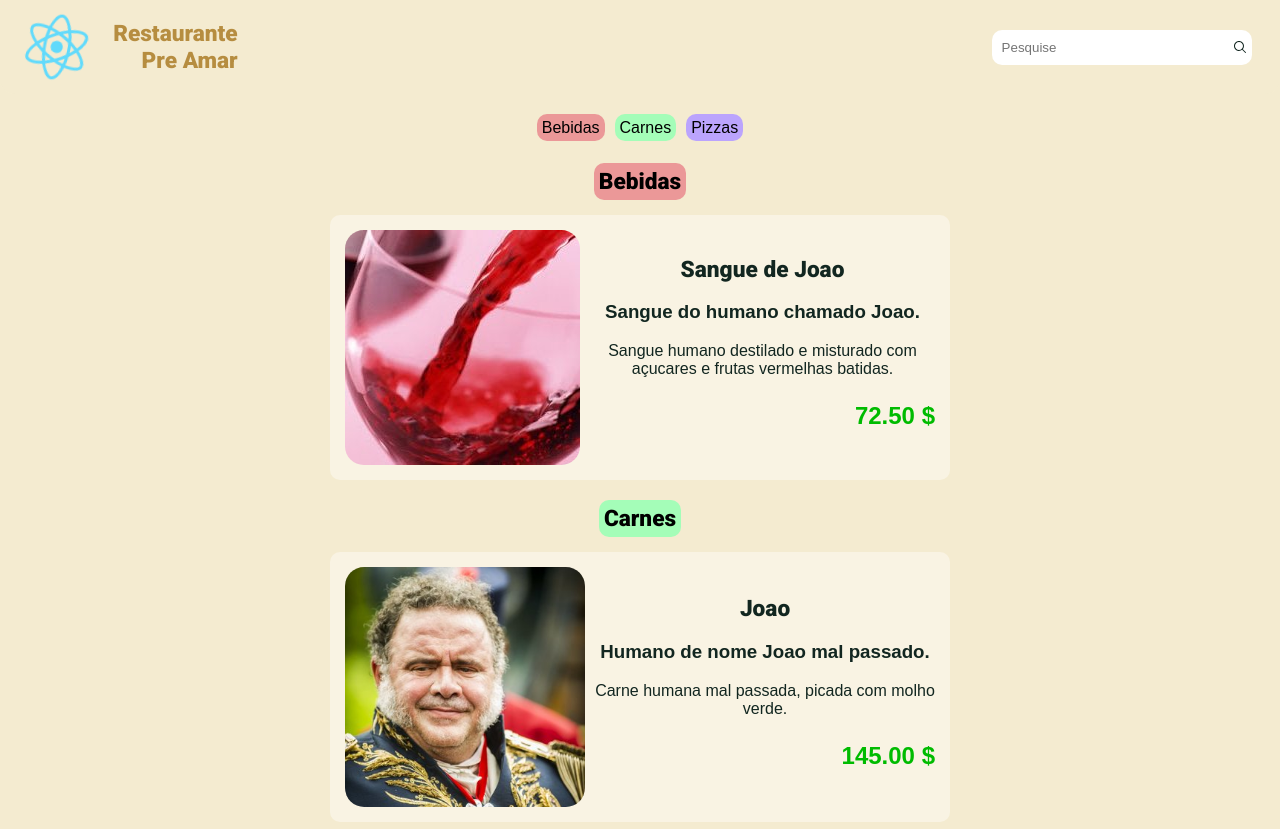
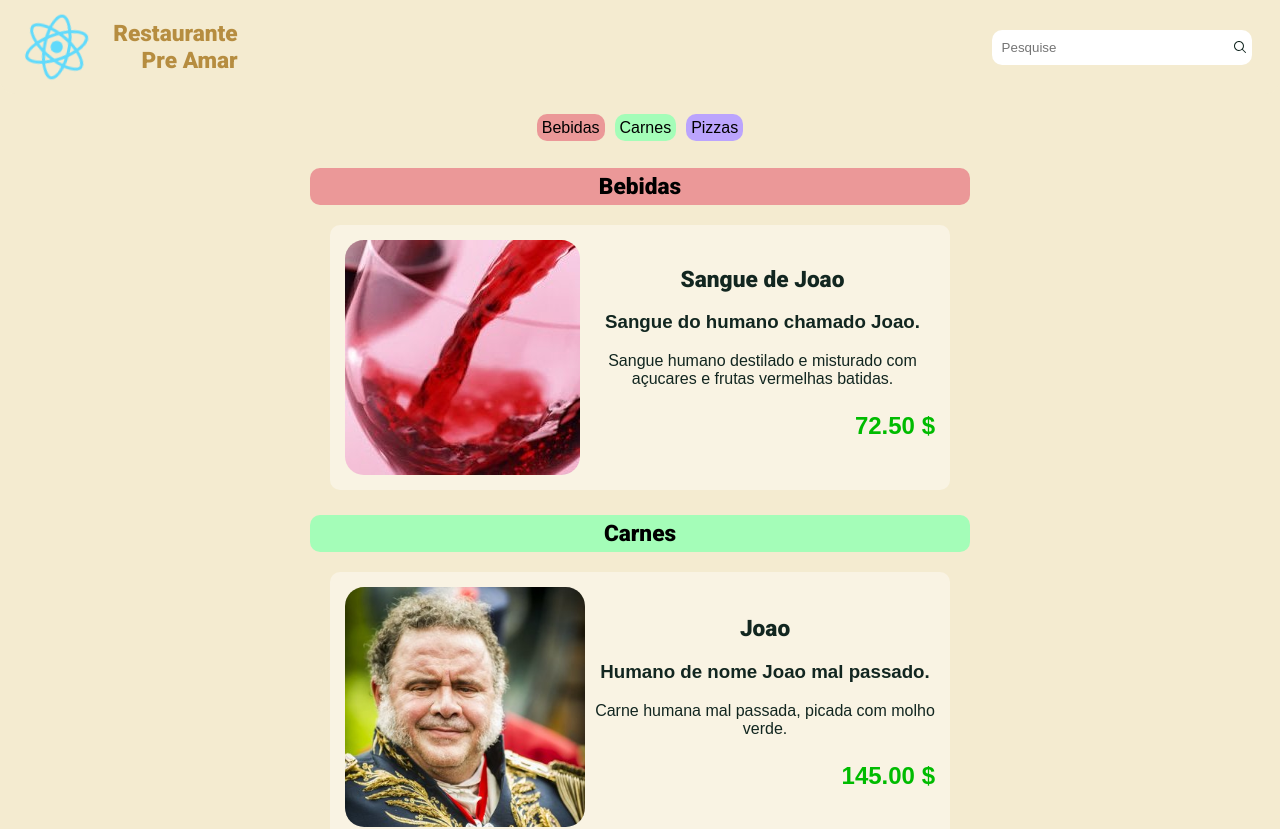
Before and after one commit to Plankiton/Lilac-menu-web, a React (Create React App) app: page / in a window 1280 px wide. Shown: the top 829 px of the page. Built offline with nearby package versions, Linux system fonts and the light colour scheme; a web font is replaced by a local one.

Commit message:
Make category title stretch

```diff
--- a/src/App.css
+++ b/src/App.css
@@ -120,7 +120,7 @@ header .SearchBar input {
   background-repeat: no-repeat;
   background-position: right;
 
-  color: var(--back2);
+  color: var(--fore2);
 }
 
 .FoundItems {
@@ -244,14 +244,23 @@ h2 {
 }
 
 .Category {
+  width: 100%;
   scroll-snap-align: end;
+  display: flex;
+  flex-direction: column;
+  align-items: stretch;
 }
 
 .CategoryTitle {
   width: 100%;
+
+  display: flex;
+  align-items: stretch;
+  justify-content: center;
 }
 
 .CategoryTitle span {
+  max-width: 650px;
   border-radius: 10px;
   width: 90%;
   padding: 5px;
```
